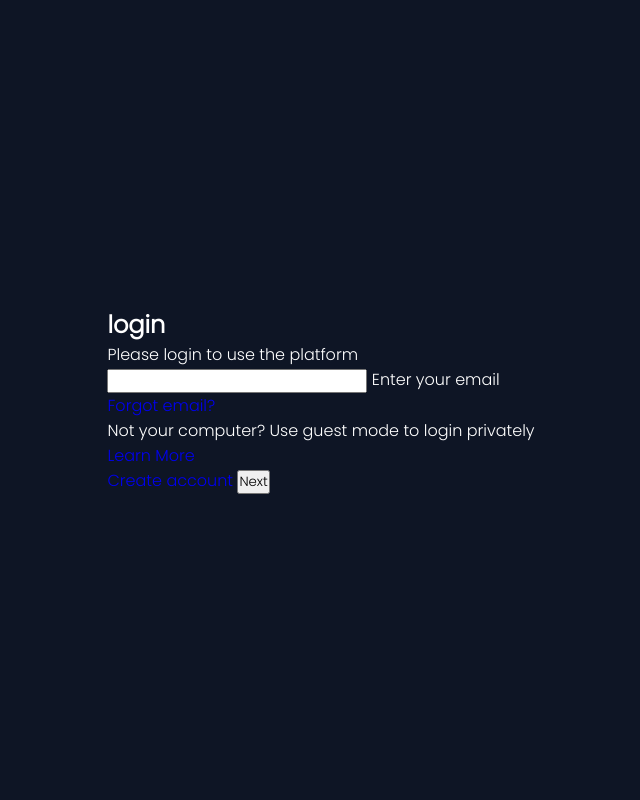
After one commit to fdhliakbar/responsi-pweb, a PHP site: page /public/login/login.html in a window 1280 px wide. The commit adds this page. Shown: the whole page, without its empty margins (319-959 px from the left). Run offline with PHP 8.4, Linux system fonts and the light colour scheme.

Commit message:
add the features login

```diff
--- /dev/null
+++ b/public/css/login.css
@@ -0,0 +1,32 @@
+@import url("https://fonts.googleapis.com/css2?family=Dosis:wght@200;300;400&family=Montserrat:wght@400;500&family=Open+Sans&family=Poppins:wght@300&family=Roboto:wght@400;500;700&display=swap");
+
+:root {
+  --primary-color: #0e1525;
+  --secondary-color: #1b2231;
+  --primary-text: #fff;
+  --secondary-text: #0079f2;
+}
+
+* {
+  margin: 0;
+  padding: 0;
+  box-sizing: border-box;
+  font-family: "Poppins", sans-serif;
+  text-decoration: none;
+}
+
+body {
+  display: flex;
+  justify-content: center;
+  align-items: center;
+  min-height: 100vh;
+  color: var(--primary-text);
+  background-color: var(--primary-color);
+}
+
+/* a {
+  color: var(--primary-text);
+}
+a:hover {
+  color: var(--secondary-text);
+} */
--- /dev/null
+++ b/public/login/login.html
@@ -0,0 +1,46 @@
+<!DOCTYPE html>
+<html lang="en">
+  <head>
+    <meta charset="UTF-8" />
+    <meta name="viewport" content="width=device-width, initial-scale=1.0" />
+    <link rel="stylesheet" href="../css/login.css" />
+    <title>Step Login Form | Gomu No Mi</title>
+  </head>
+  <body>
+    <div class="container">
+      <div class="login-box">
+        <form action="#">
+          <div class="page-box">
+            <div class="login-title">
+              <h2>login</h2>
+              <p>Please login to use the platform</p>
+            </div>
+
+            <div class="page">
+              <div class="input-box">
+                <input type="text" class="email" required />
+                <label>Enter your email</label>
+              </div>
+
+              <div class="forgot">
+                <a href="#">Forgot email?</a>
+              </div>
+
+              <div class="guess-mode">
+                <p>Not your computer? Use guest mode to login privately</p>
+                <a href="#">Learn More</a>
+              </div>
+
+              <div class="btn-box">
+                <a href="#">Create account</a>
+                <button class="btn-next">Next</button>
+              </div>
+            </div>
+          </div>
+        </form>
+      </div>
+    </div>
+
+    <script src="../js/login.js"></script>
+  </body>
+</html>
```
Also changed, not shown: index.php (+15 -0 lines), public/js/login.js (added).
